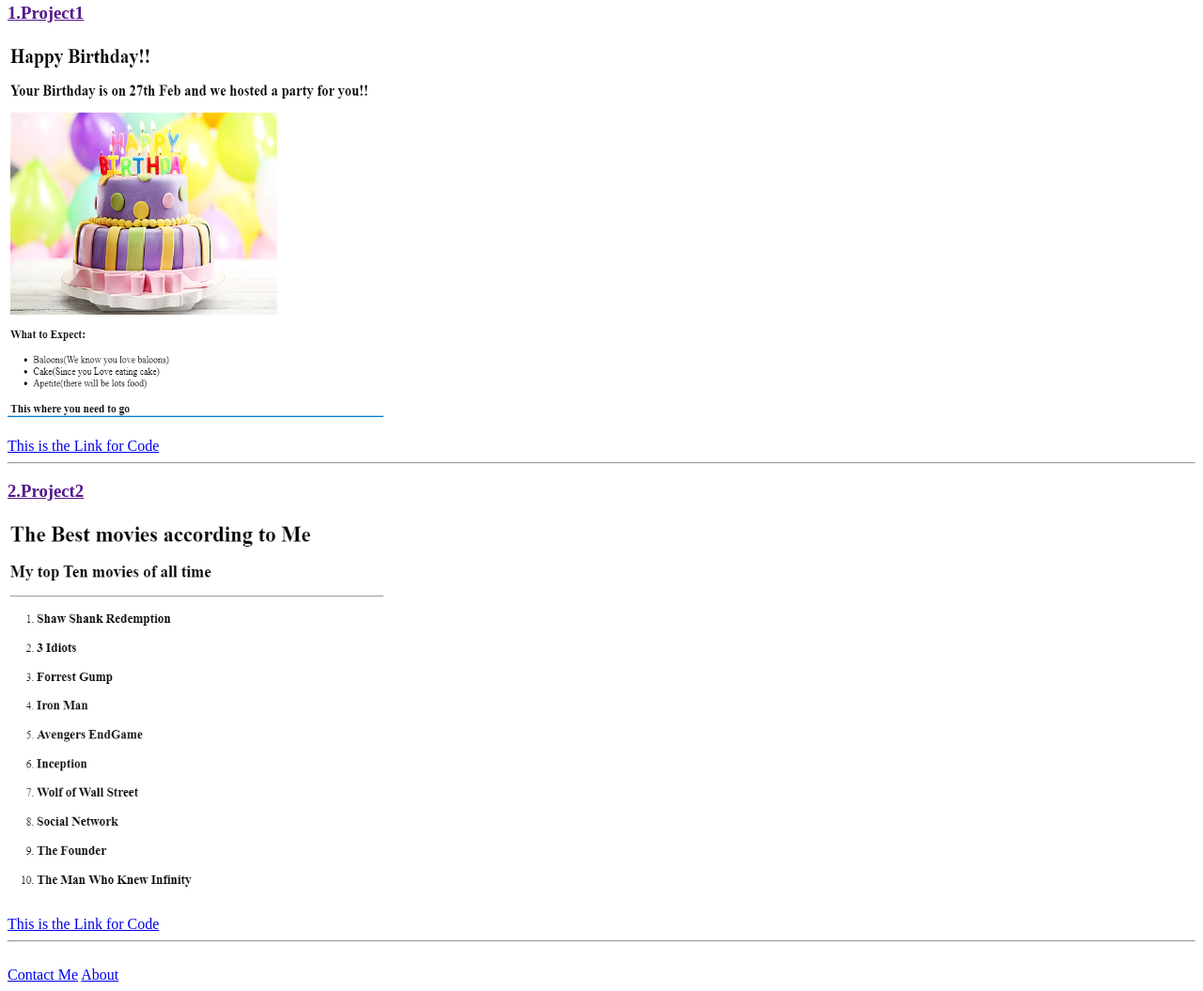
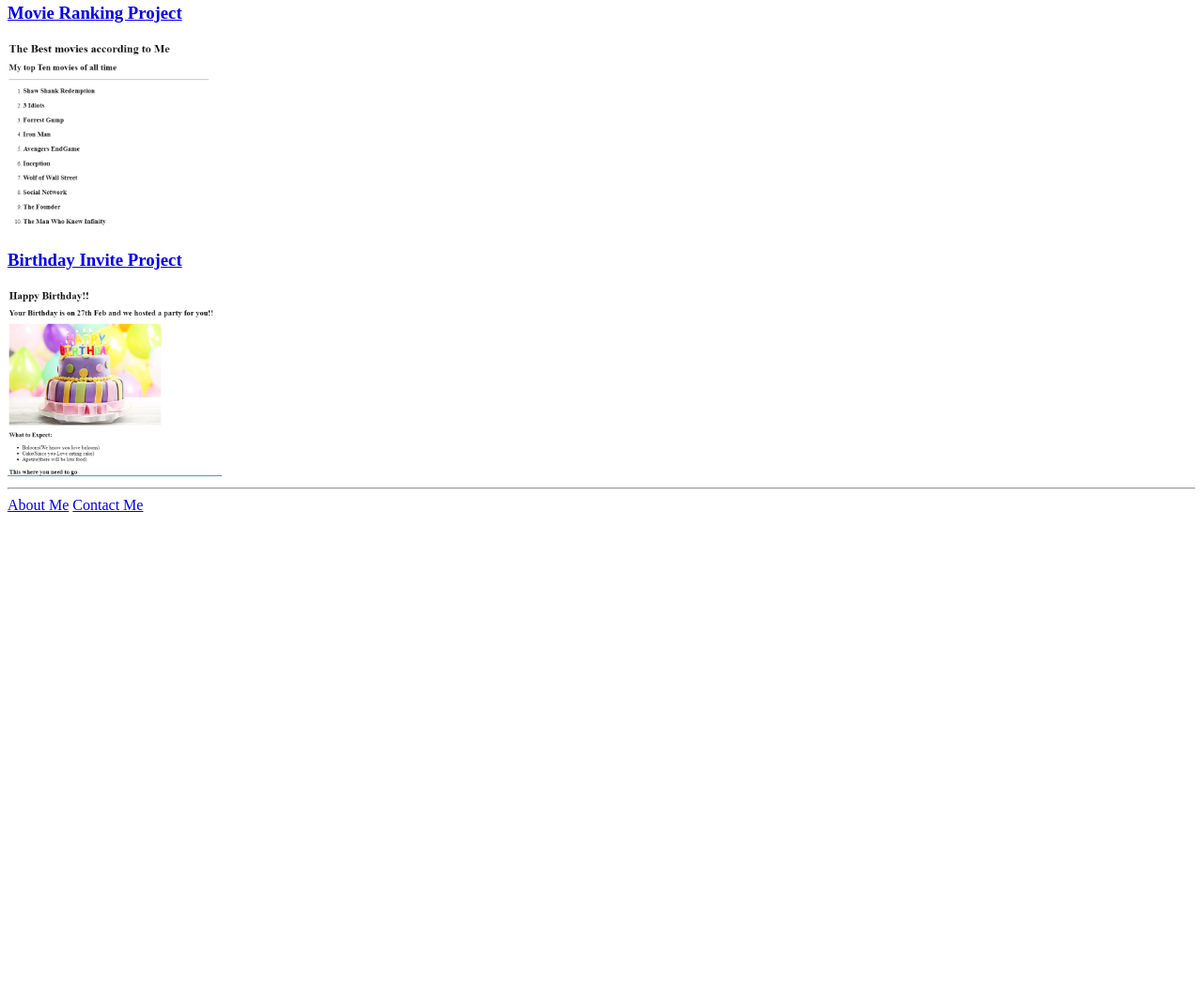
Before and after one commit to Tony27stark022002/My-Portfolio, a plain HTML site: page index.html in a window 1280 px wide. Shown: the part 124-1179 px from the top of the page at 94% size. After the commit the page ends 800 px from the top, so only its background shows below. Drawn offline with Linux system fonts and the light colour scheme.

Commit message:
Update index.html

```diff
--- a/index.html
+++ b/index.html
@@ -8,33 +8,13 @@
 </head>
 <body><h1>Keertan Manu's Portfolio</h1>
     <h2><em>I'm a Web Developer, and these are my recent projects in <i><b>HTML5</b></i></em></h2>
-    <!-- TODO 2: Add Your previous projects' HTML into the public folder -->
-    <h3><u><a href></href>1.Project1</u></h3>
-    <img src="../assets/images/birthday-invite.png" alt="Cake image" height="400" width="400">
-    <br>
-    <a href=".//public/birthday-invite.html"><br>This is the Link for Code</a>
-    <hr>
-    <h3><u><a href></href>2.Project2</u></h3>
-    <img src="../assets/images/movie-ranking.png" alt="movie image" height="400" width="400">
-    <br>
-    <a href=".//public/movie-ranking.html"><br>This is the Link for Code</a>
-    <hr>
-    <br>
-    <a href="./public/contact.html">Contact Me</a>
-    <a href="./public/about.html">About</a>
+    <h3><a href="./public/movie-ranking.html">Movie Ranking Project</a></h3>
+  <img src="./assets/images/movie-ranking.png" height="200" alt="movie ranking project preview"/>
+  <h3><a href="./public/birthday-invite.html">Birthday Invite Project</a></h3>
+  <img src="./assets/images/birthday-invite.png" height="200" alt="birthday invite project preview"/>
+  <hr />
+  <a href="./public/about.html">About Me</a>
+  <a href="./public/contact.html">Contact Me</a>
 
 </body>
 </html>
-
-
-<!-- TODO 3: Take screenshots of your project previews and add the images to the images folder -->
-
-<!-- TODO 4: Add titles/subtitles etc. -->
-
-<!-- TODO 5: Add a link to the project pages -->
-
-<!-- TODO 6: Add images to show the project previews
-HINT for TODO 6: You can use the height attribute set to 200 to make the image smaller:
-https://developer.mozilla.org/en-US/docs/Web/HTML/Element/img#attr-height -->
-
-<!-- TODO 7: Add the Contact Me and About Me page links -->
```
